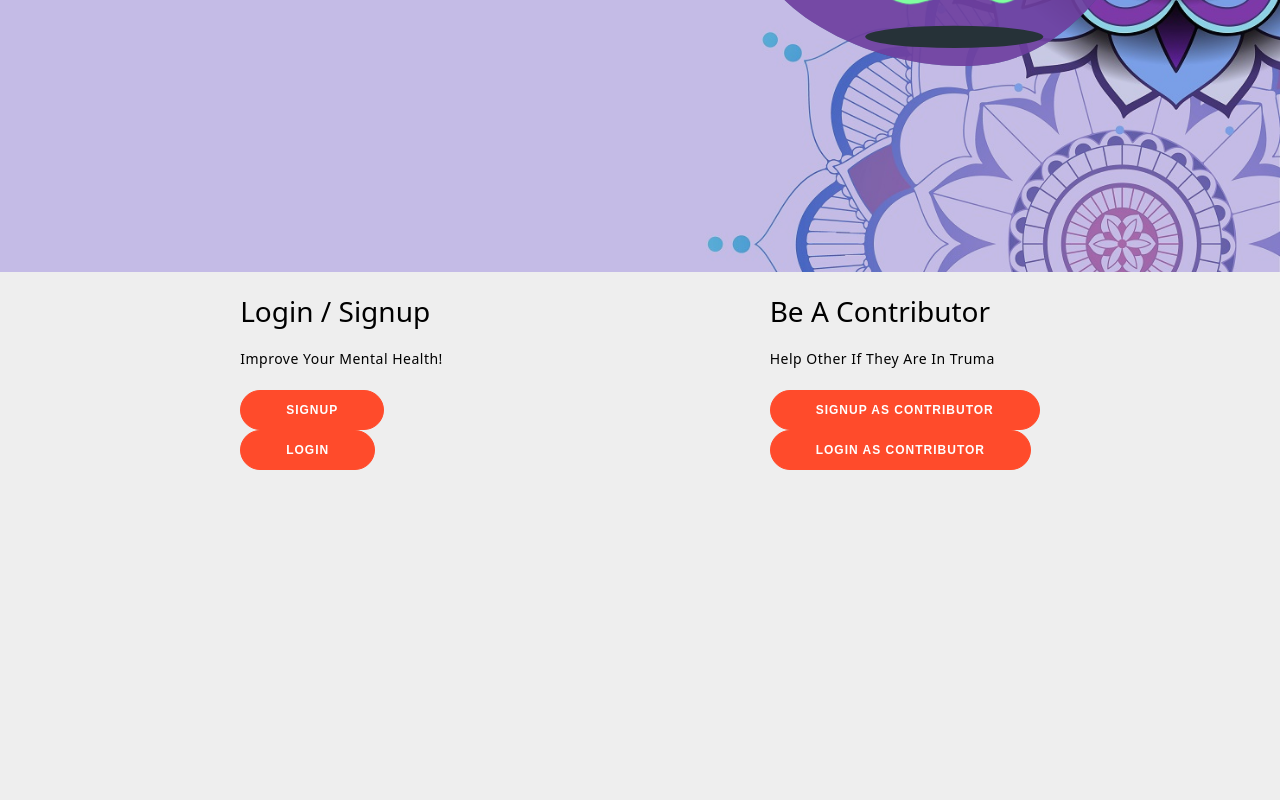
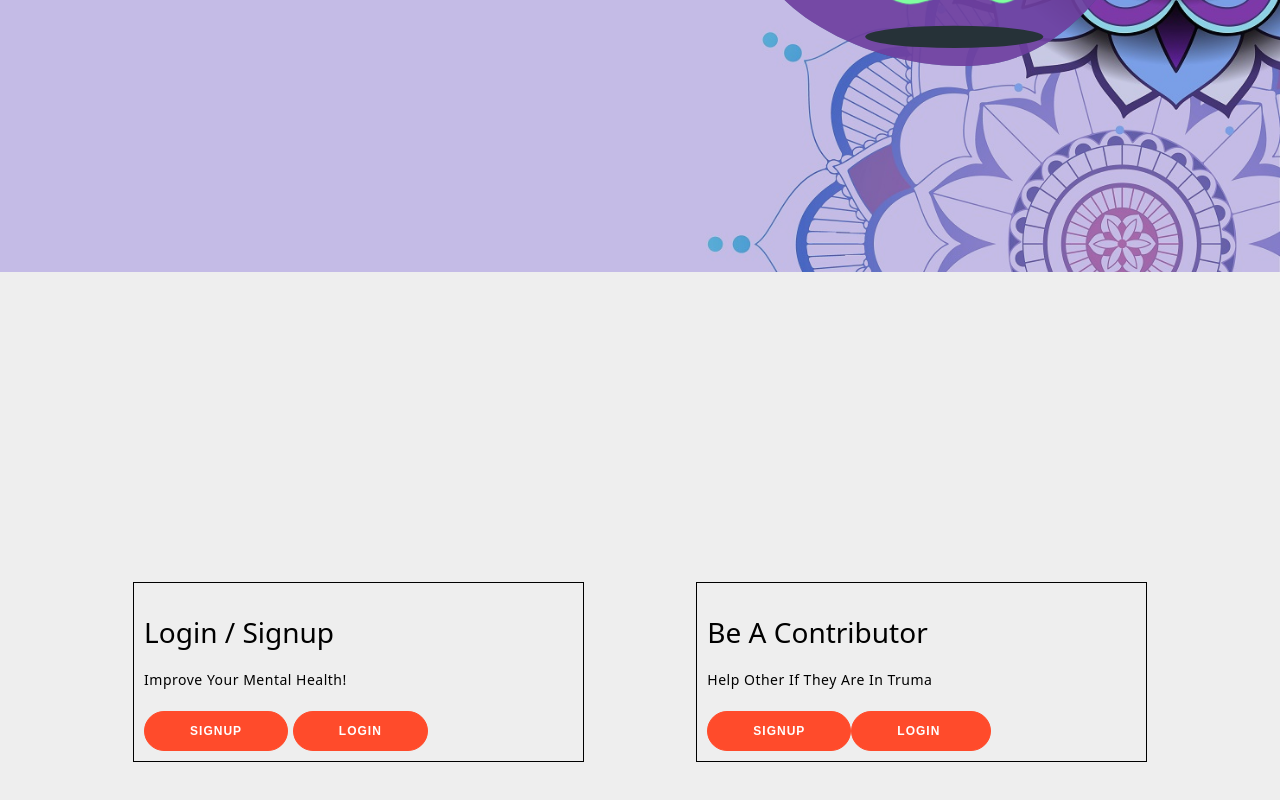
Before and after one commit to amantripathigithub/happyBrains, a plain HTML site: page frontend/home.ejs in a window 1280 px wide. Shown: the part 528-1328 px from the top of the page. Drawn offline with nearby package versions, Linux system fonts and the light colour scheme; files that its build step writes are made by us from their sources.

Commit message:
home update

```diff
--- a/frontend/home.ejs
+++ b/frontend/home.ejs
@@ -48,23 +48,23 @@
      <section class="user">
         <div class="container">
             <div class="user-container">
-                <div class="user-login">
+                <div class="user-login-section">
                     <h2 class="user-login">login / Signup </h2>
                     <p>Improve your mental health!</p>
-                    <form action="/">
+                    <form action="/" class="user-login-container">
                         <input class="button" type="submit" name="submit" value="Signup"></input>
                     </form>
-                    <form action="/">
+                    <form action="/" class="user-login-container">
                         <input class="button" type="submit" name="submit" value="Login"></input>
                     </form>
                 </div>
                 <div class="contributor-login">
                     <h2 class="user-login">Be a contributor</h2>
                     <p>Help other if they are in truma</p>
-                    <form action="/">
-                        <input class="button" type="submit" name="submit" value="Signup as contributor"></input>
-                    </form><form action="/">
-                        <input class="button" type="submit" name="submit" value="Login as contributor"></input>
+                    <form action="/" class="user-login-container">
+                        <input class="button" type="submit" name="submit" value="Signup"></input>
+                    </form><form action="/" class="user-login-container">
+                        <input class="button" type="submit" name="submit" value="Login "></input>
                     </form>
                 </div>
             </div>
--- a/frontend/style/style-home.css
+++ b/frontend/style/style-home.css
@@ -110,6 +110,8 @@ p.banner-text {
 section.user {
     background: #eee;
     height: 100vh;
+    display: flex;
+    align-items: center;
 }
 
 .user-container {
@@ -122,3 +124,18 @@ section.user {
     /* left: 50%; */
     /* transform: translate(-50%, -50%); */
 }
+.user-login-section {
+    width: 40%;
+    border: 1px solid;
+    padding: 10px;
+}
+
+.contributor-login {
+    width: 40%;
+    border: 1px solid;
+    padding: 10px;
+}
+
+form.user-login-container {
+    display: inline-block;
+}
```
